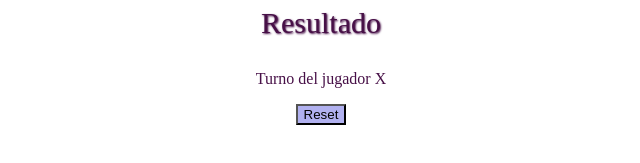
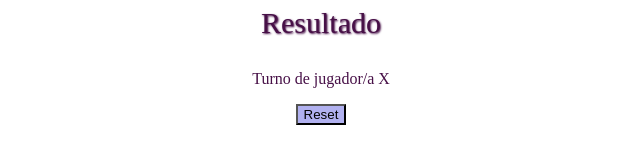
Before and after one commit to lucianatux/Tateti, a plain HTML site: page index.html in a window 1280 px wide. Shown: the part 349-512 px from the top of the page, 319-959 px from the left. Drawn offline with Linux system fonts and the light colour scheme.

Commit message:
jugador/a

```diff
--- a/index.html
+++ b/index.html
@@ -30,7 +30,7 @@
       </tr>
     </table>
     <p id="result">Resultado</p>
-    <p id="current-player">Turno del jugador X</p>
+    <p id="current-player">Turno de jugador/a X</p>
     <button id="reset-button">Reset</button>
     <script src="script.js"></script>
   </body>
```
